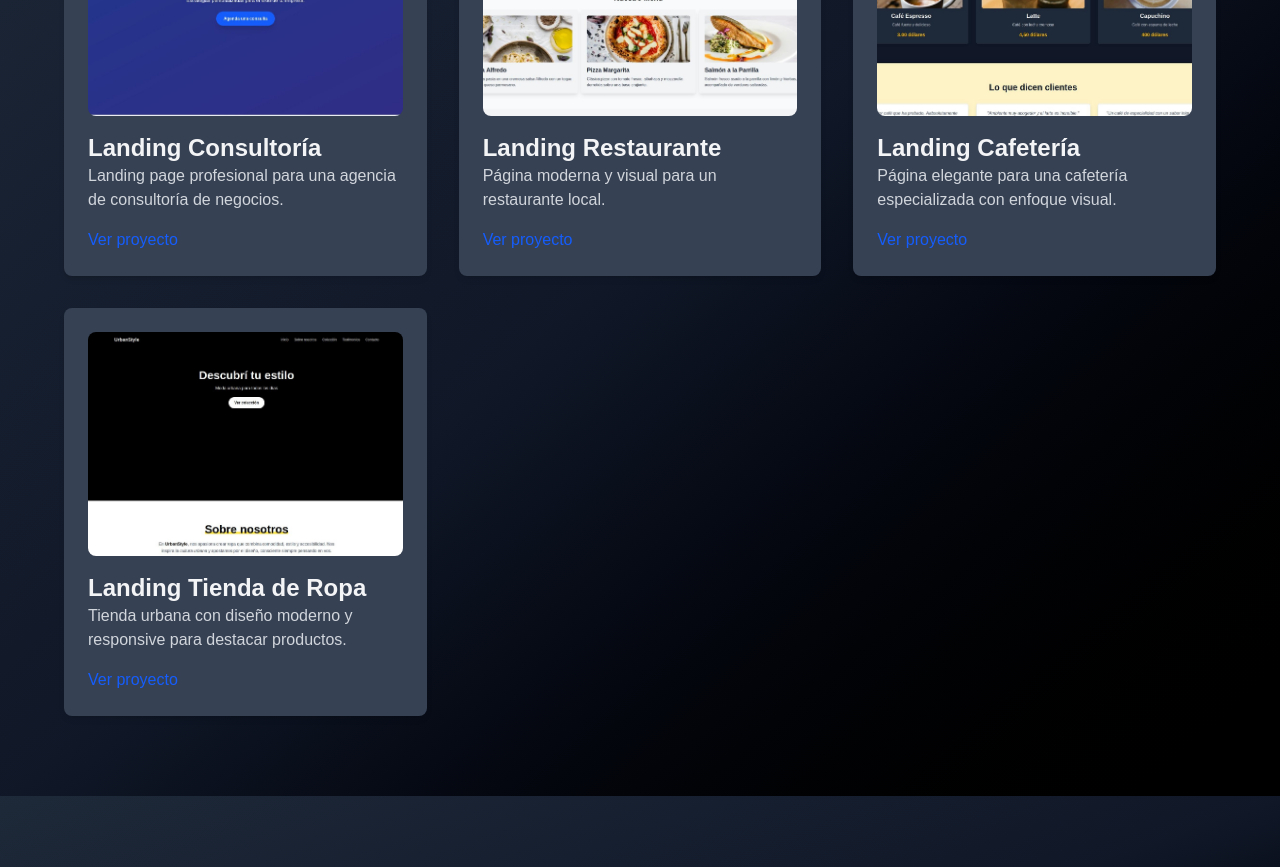
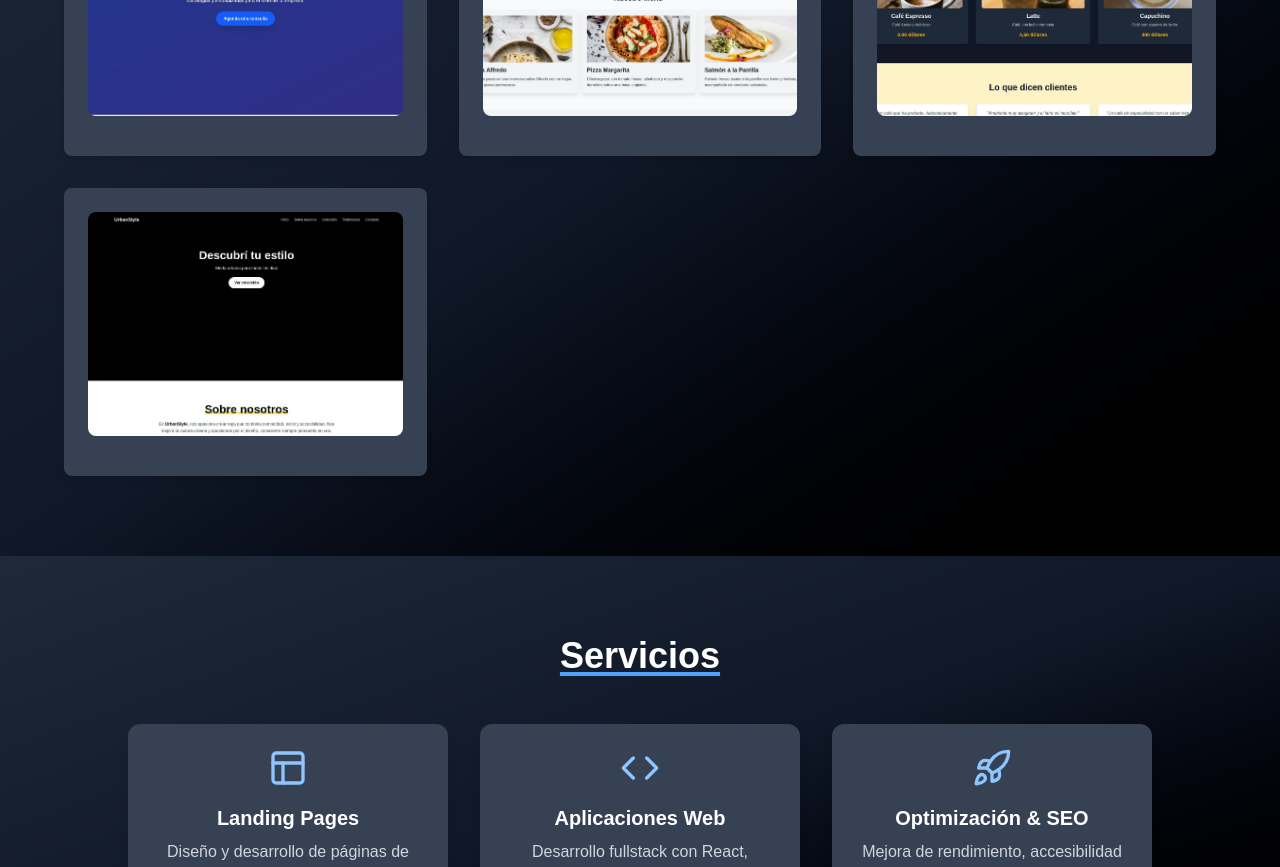
Before and after one commit to axel-ganum/Porfolio, a Next.js app: page / in a window 1280 px wide. Shown: the part 1900-2767 px from the top of the page. Built offline with nearby package versions, Linux system fonts and the light colour scheme.

Commit message:
soluciones problemas de errores

```diff
--- a/src/app/components/Projetcts.tsx
+++ b/src/app/components/Projetcts.tsx
@@ -1,3 +1,5 @@
+import Image from 'next/image';
+
 export default function Projects() {
   return (
     <section
@@ -5,72 +7,55 @@ export default function Projects() {
       className="py-20 px-6 bg-gradient-to-br from-gray-800 via-gray-900 to-black text-white"
     >
       <div className="max-w-6xl mx-auto text-center">
-      <h2 className="text-3xl md:text-4xl font-bold text-gray-100 mb-12 underline decoration-blue-400 decoration-4 underline-offset-4">
-           Proyectos personales
-       </h2>
+        <h2 className="text-3xl md:text-4xl font-bold text-gray-100 mb-12 underline decoration-blue-400 decoration-4 underline-offset-4">
+          Proyectos personales
+        </h2>
         <div className="grid grid-cols-1 md:grid-cols-2 lg:grid-cols-3 gap-8">
           {/* Proyecto 1 */}
           <div className="bg-gray-700 rounded-lg shadow-md p-6 text-left transform transition duration-500 hover:scale-105 hover:shadow-lg animate__animated animate__fadeInUp">
-            <img
+            <Image
               src="/images/consultoria.jpg"
               alt="Consultoría"
+              width={500}
+              height={300}
               className="mb-4 rounded-lg object-cover w-full h-56"
             />
-            <h3 className="text-2xl font-semibold text-gray-100">Landing Consultoría</h3>
-            <p className="text-gray-300 mb-4">
-              Landing page profesional para una agencia de consultoría de negocios.
-            </p>
-            <a href="https://peaceful-cheesecake-c025cf.netlify.app"  target="_blank" className="text-blue-600 hover:underline">
-              Ver proyecto
-            </a>
+
           </div>
 
-          {/* Proyecto 2 */}
           <div className="bg-gray-700 rounded-lg shadow-md p-6 text-left transform transition duration-500 hover:scale-105 hover:shadow-lg animate__animated animate__fadeInUp animate__delay-1s">
-            <img
+            <Image
               src="/images/restaurante.jpg"
               alt="Restaurante"
+              width={500}
+              height={300}
               className="mb-4 rounded-lg object-cover w-full h-56"
             />
-            <h3 className="text-2xl font-semibold text-gray-100">Landing Restaurante</h3>
-            <p className="text-gray-300 mb-4">
-              Página moderna y visual para un restaurante local.
-            </p>
-            <a href="https://delicate-phoenix-acd448.netlify.app" target="_blank" className="text-blue-600 hover:underline">
-              Ver proyecto
-            </a>
+
           </div>
 
-          {/* Proyecto 3 */}
+
           <div className="bg-gray-700 rounded-lg shadow-md p-6 text-left transform transition duration-500 hover:scale-105 hover:shadow-lg animate__animated animate__fadeInUp animate__delay-2s">
-            <img
+            <Image
               src="/images/cafeteria.jpg"
               alt="Cafetería"
+              width={500}
+              height={300}
               className="mb-4 rounded-lg object-cover w-full h-56"
             />
-            <h3 className="text-2xl font-semibold text-gray-100">Landing Cafetería</h3>
-            <p className="text-gray-300 mb-4">
-              Página elegante para una cafetería especializada con enfoque visual.
-            </p>
-            <a href="https://frabjous-fox-c94391.netlify.app" target="_blank" className="text-blue-600 hover:underline">
-              Ver proyecto
-            </a>
+
           </div>
 
-          {/* Proyecto 4 */}
+
           <div className="bg-gray-700 rounded-lg shadow-md p-6 text-left transform transition duration-500 hover:scale-105 hover:shadow-lg animate__animated animate__fadeInUp animate__delay-3s">
-            <img
+            <Image
               src="/images/tienda.jpg"
               alt="Tienda de Ropa"
+              width={500}
+              height={300}
               className="mb-4 rounded-lg object-cover w-full h-56"
             />
-            <h3 className="text-2xl font-semibold text-gray-100">Landing Tienda de Ropa</h3>
-            <p className="text-gray-300 mb-4">
-              Tienda urbana con diseño moderno y responsive para destacar productos.
-            </p>
-            <a href="https://coruscating-florentine-f28170.netlify.app" target="_blank" className="text-blue-600 hover:underline">
-              Ver proyecto
-            </a>
+
           </div>
         </div>
       </div>
--- a/src/app/page.tsx
+++ b/src/app/page.tsx
@@ -1,4 +1,3 @@
-import Image from "next/image";
 import Hero from "./components/Hero";
 import About from "./components/About";
 import Projects from "./components/Projetcts";
```
